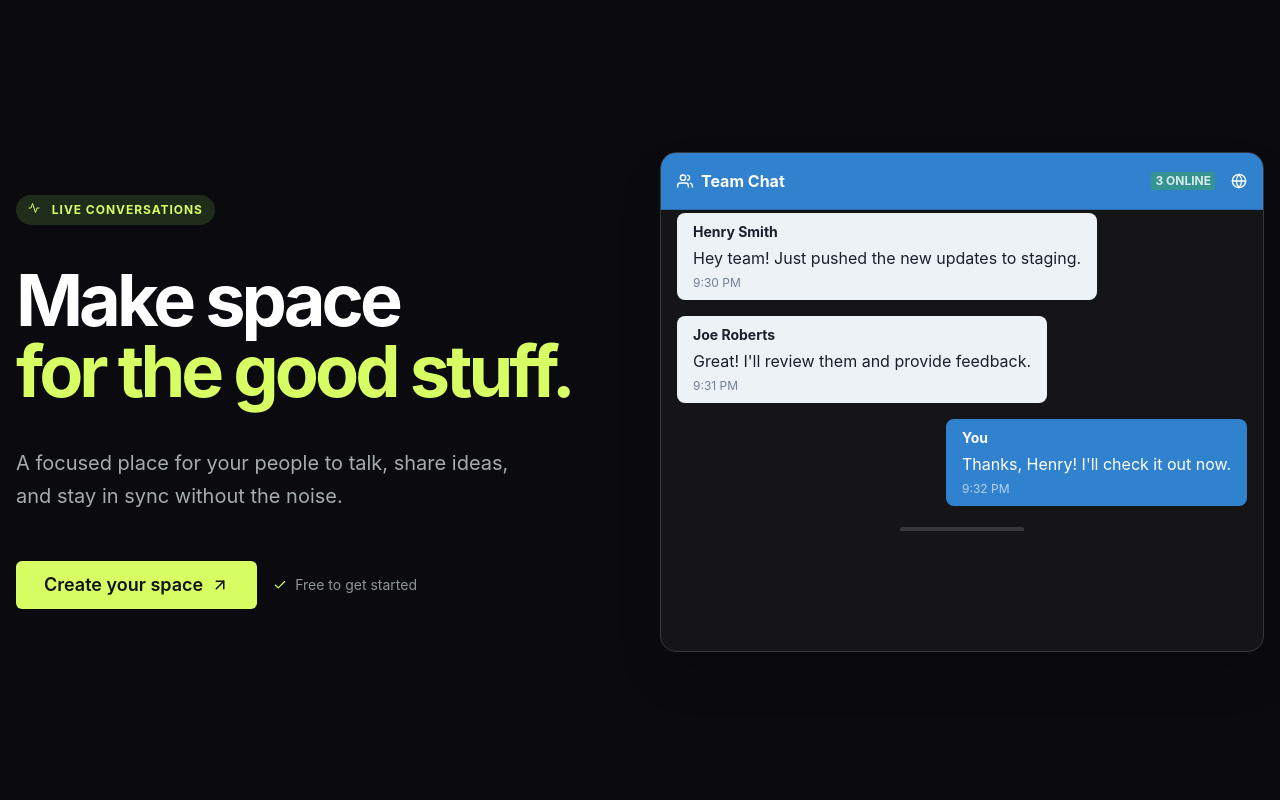
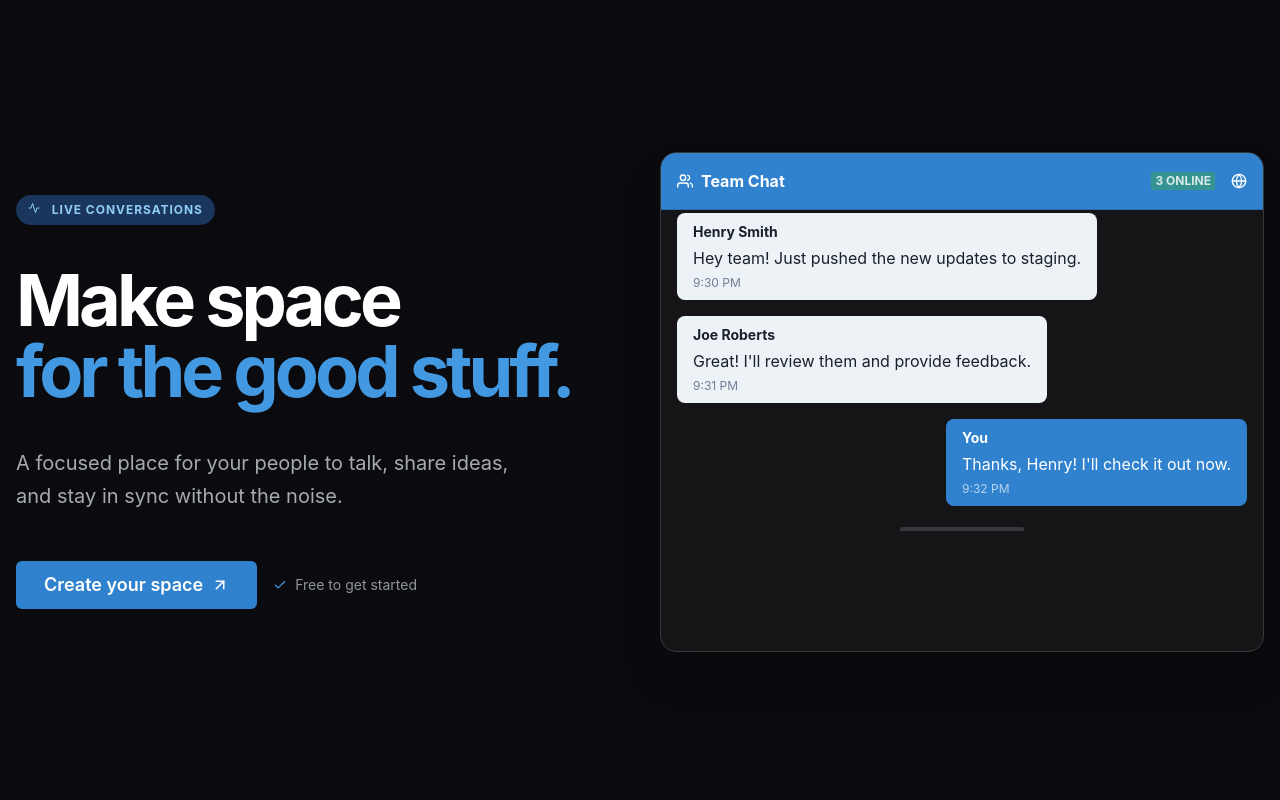
Before and after one commit to 47-Mann/MERN-chat-app, a React app in the folder MERN-CHAT-APP/frontend/: page / in a window 1280 px wide. Shown: the top 800 px of the page. Built offline with nearby package versions, Linux system fonts and the light colour scheme; no server answers; the HTML template or start-up script is replaced by a standard one.

Commit message:
Refactor code structure for improved readability and maintainability

```diff
--- a/MERN-CHAT-APP/frontend/src/pages/LandingPage.jsx
+++ b/MERN-CHAT-APP/frontend/src/pages/LandingPage.jsx
@@ -139,8 +139,8 @@ export default function LandingPage() {
               px={3}
               py={1.5}
               borderRadius="full"
-              bg="#202c1a"
-              color="#d7ff64"
+              bg="blue.900"
+              color="blue.200"
               fontSize="xs"
               letterSpacing="0.08em"
               textTransform="uppercase"
@@ -155,7 +155,7 @@ export default function LandingPage() {
             >
               Make space
               <br />
-              <Text as="span" color="#d7ff64">
+              <Text as="span" color="blue.400">
                 for the good stuff.
               </Text>
             </Heading>
@@ -174,16 +174,16 @@ export default function LandingPage() {
                 to="/register"
                 size="lg"
                 px={7}
-                bg="#d7ff64"
-                color="#101112"
+                bg="blue.500"
+                color="white"
                 rightIcon={<FiArrowUpRight />}
-                _hover={{ bg: "#e2ff8b", transform: "translateY(-2px)" }}
+                _hover={{ bg: "blue.600", transform: "translateY(-2px)" }}
                 transition="all 0.2s ease"
               >
                 Create your space
               </Button>
               <HStack color="#8e959b" fontSize="sm" spacing={2}>
-                <Icon as={FiCheck} color="#d7ff64" />
+                <Icon as={FiCheck} color="blue.400" />
                 <Text>Free to get started</Text>
               </HStack>
             </HStack>
```
Also changed, not shown: 2 other files (tests, documents, lock files or other folders).
